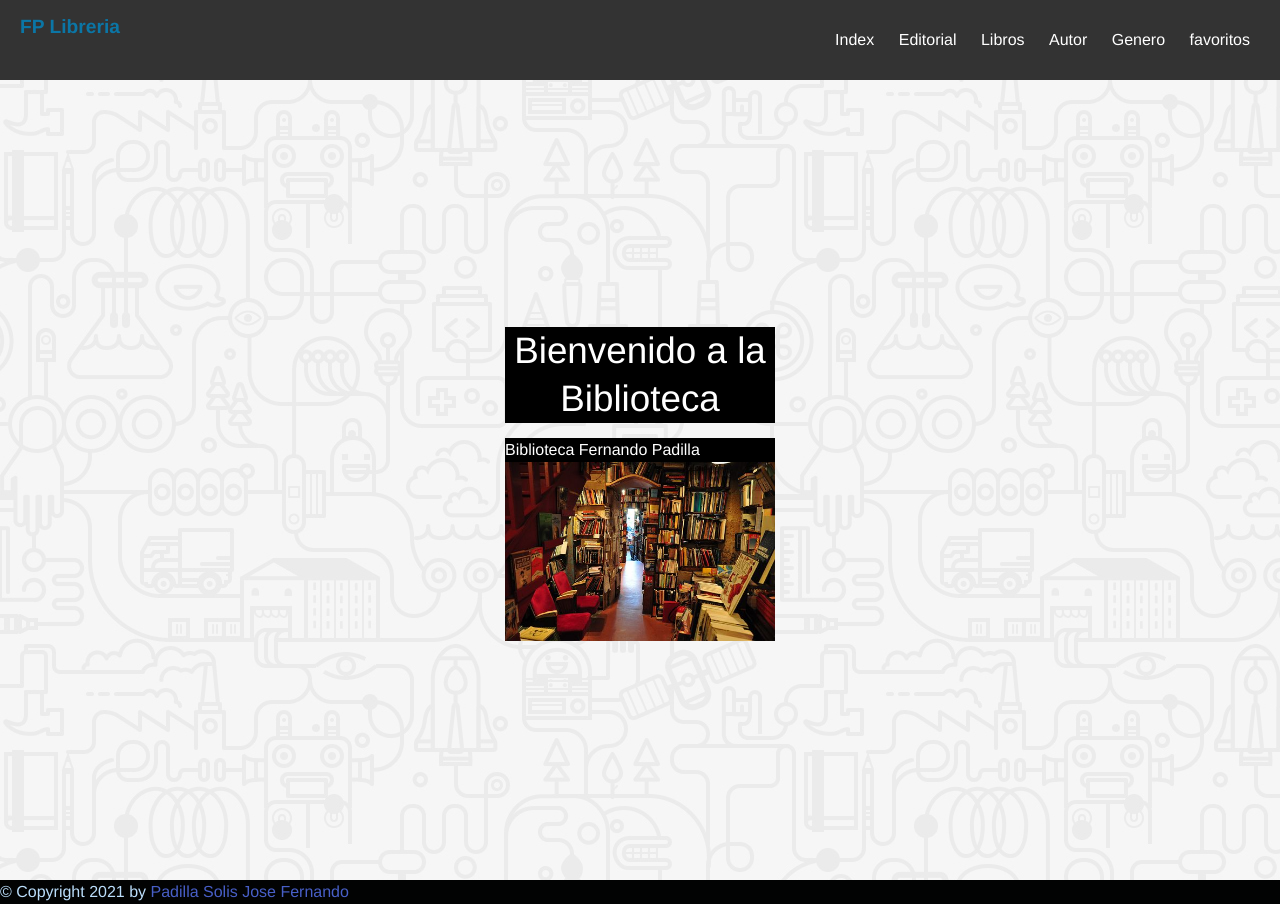
After one commit to JoseFernandoPadilla/app-libros-jfps, a Flask app: page /menu in a window 1280 px wide. The commit adds this page. Run offline with Flask 2, Linux system fonts and the light colour scheme; some libraries are stand-ins or nearby versions.

Commit message:
uriActualizado

```diff
--- a/app.py
+++ b/app.py
@@ -9,7 +9,7 @@ from flask_bcrypt import Bcrypt
 
 
 app = Flask(__name__)
-app.config['SQLALCHEMY_DATABASE_URI'] = 'postgresql://rfuosigisuxqlv:fc97287cbe2dd2915515365dd1fa04c08ec8d67934a966143465c65d08376cda@ec2-52-45-238-24.compute-1.amazonaws.com:5432/dcj5ddr8pkehln'
+app.config['SQLALCHEMY_DATABASE_URI'] = 'postgresql://wxkwwmytwwltmx:28db7632f1842895ebcdc9fb01541dc337533cf538468bce536b9bdc554fdf37@ec2-52-201-106-191.compute-1.amazonaws.com:5432/d9042op94kprqs'
 #app.config['SQLALCHEMY_DATABASE_URI'] = 'postgresql+psycopg2://postgres:FPadilla@localhost:5432/bd'
 app.config['SQLALCHEMY_TRACK_MODIFICATIONS'] = False
 
@@ -125,7 +125,11 @@ def login():
     print(consulta_usuarios.email)
     bcrypt.check_password_hash(consulta_usuarios.password,password)
 
-    return "Hizo click en botoin login"
+    return render_template("menu.html")
+
+@app.route("/menu")
+def menu():
+    return render_template("menu.html")
 
 @app.route("/registrar")
 def registrar():
--- /dev/null
+++ b/templates/menu.html
@@ -0,0 +1,51 @@
+{% extends "layout.html" %} {% block content %}
+
+<html>
+
+<head>
+    <meta charset="utf-8">
+    <title>Cabecera fija</title>
+
+    <link rel="stylesheet" href="style.css">
+</head>
+
+<body>
+
+    <header id="main-header">
+
+        <a id="logo-header" href="#">
+            <span class="site-name">FP Libreria</span>
+        </a>
+        <nav>
+            <ul>
+                <li><a href="/ ">Index</a></li>
+                <li><a href="/editorial ">Editorial</a></li>
+                <li><a href="/libro">Libros</a></li>
+                <li><a href="/autor">Autor</a></li>
+                <li><a href="/genero">Genero</a></li>
+                <li><a href="/favoritos">favoritos</a></li>
+            </ul>
+        </nav>
+        <!-- / nav -->
+
+    </header>
+    <!-- / #main-header -->
+</body>
+
+</html>
+<section class="hero is-fullheight">
+    <div class="hero-body">
+        <div class="container">
+            <div class="columns is-centered ">
+                <div class="column is-5-tablet is-4-desktop is-3-widescreen ">
+                    <h1 style="background-color: black;">Bienvenido a la Biblioteca</h1>
+                    <h3 style="background-color: black;">Biblioteca Fernando Padilla</h3>
+                    <img src="/static/imagenes/LibreriaParis.jpeg" alt="">
+
+                </div>
+            </div>
+        </div>
+    </div>
+</section>
+
+{% endblock %}
```
Also changed, not shown: templates/index.html (+3 -36 lines).
